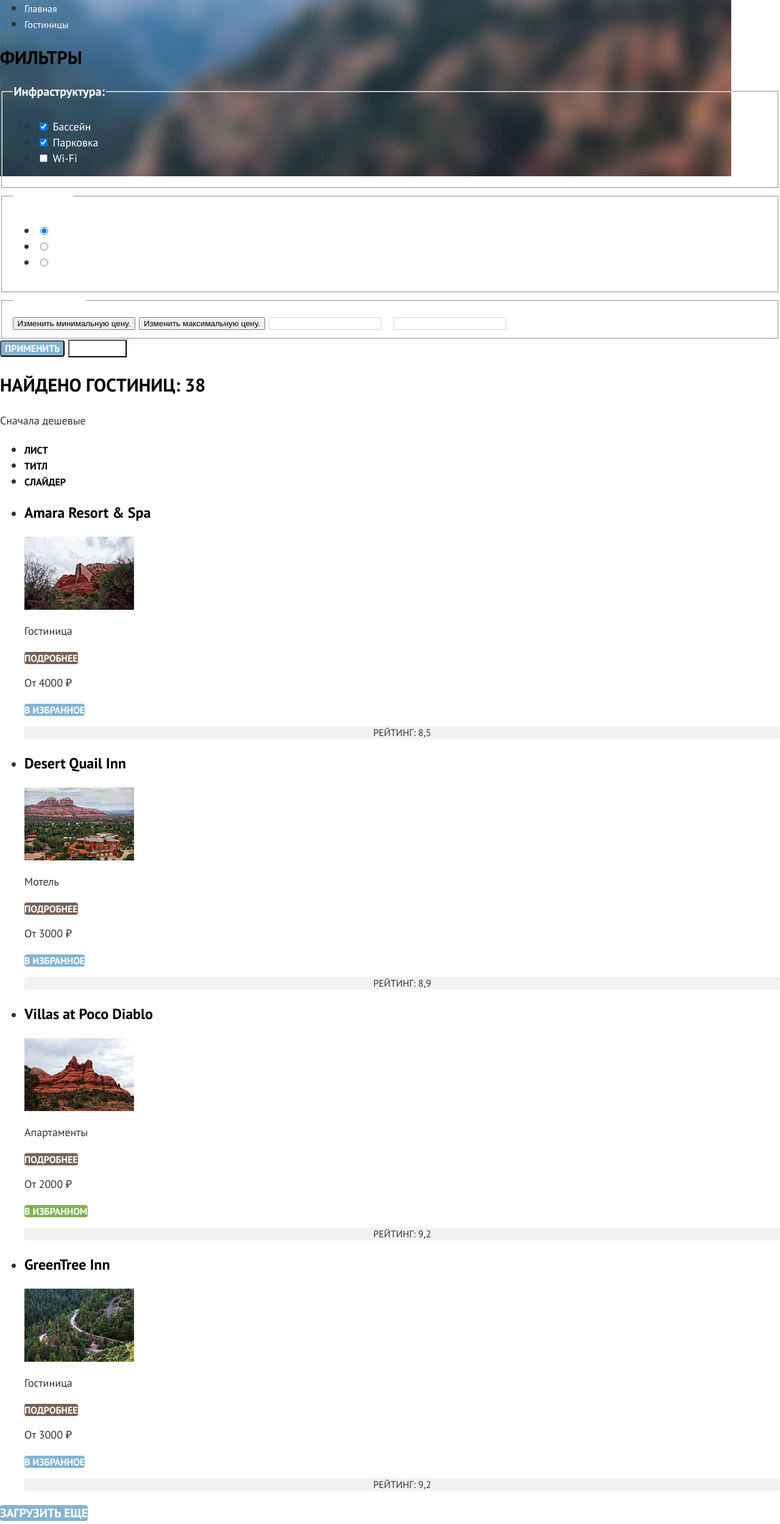
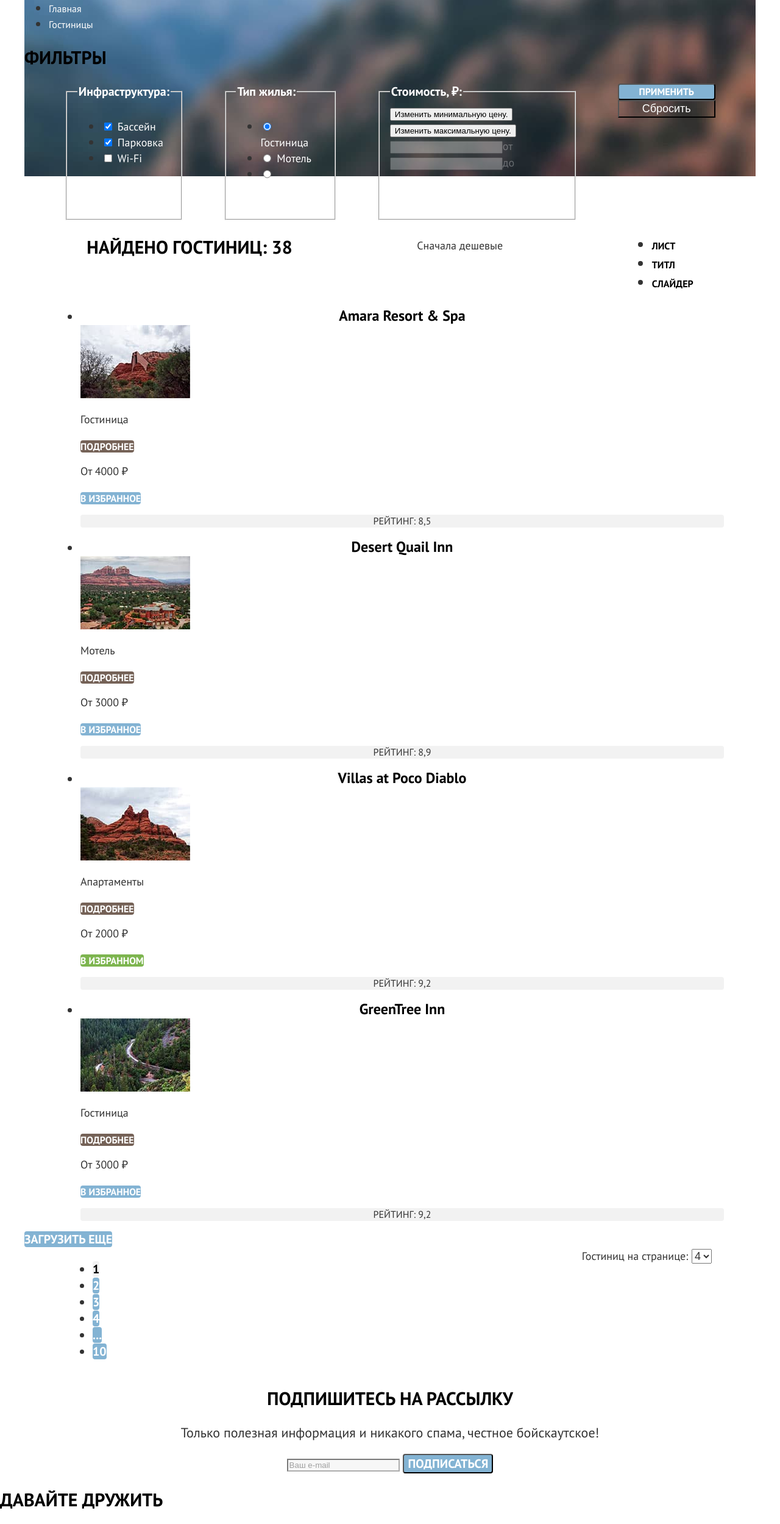
Before and after one commit to Solodnikov1994/1245695-sedona-32, a plain HTML site: page catalog.html in a window 1280 px wide. Shown: the part 240-2739 px from the top of the page at 61% size. Drawn offline with Linux system fonts and the light colour scheme.

Commit message:
Сетка страницы и крупных блоков на флексах для страницы каталога

```diff
--- a/catalog.html
+++ b/catalog.html
@@ -39,7 +39,8 @@
         </ul>
       </nav>
     </header>
-    <main class="main-inner">
+    <main class="main-container main-inner">
+      <div class="page-container">
         <div class="catalog-background">
           <header class="inner-header">
             <h1 class="inner-header-title">Гостиницы Седоны</h1>
@@ -57,7 +58,7 @@
           <section class="catalog-filters">
             <h2 class="visually-hidden">Фильтры</h2>
             <form class="catalog-filter" action="https://echo.htmlacademy.ru/" method="get">
-            <fieldset class="catalog-filter-group">
+              <fieldset class="catalog-filter-group infrastructure">
                 <legend class="catalog-filter-title">Инфраструктура:</legend>
                 <ul class="catalog-filter-list">
                   <li class="catalog-filter-item">
@@ -74,7 +75,7 @@
                   </li>
                 </ul>
               </fieldset>
-            <fieldset class="catalog-filter-group">
+              <fieldset class="catalog-filter-group type_of_housing">
                 <legend class="catalog-filter-title">Тип жилья:</legend>
                 <ul class="catalog-filter-list">
                   <li class="catalog-filter-item">
@@ -91,7 +92,7 @@
                   </li>
                 </ul>
               </fieldset>
-            <fieldset class="catalog-filter-group">
+              <fieldset class="catalog-filter-group cost_in_rubles">
                 <legend class="catalog-filter-title">Стоимость, ₽:</legend>
                 <button class="range-toggle toggle-min" type="button">
                   <span class="visually-hidden">Изменить минимальную цену.</span>
@@ -106,14 +107,19 @@
                   <input class="catalog-filter-input" type="number" name="max-price">до
                 </label>
               </fieldset>
+              <div class="apply-reset">
                 <button class="button button_blue" type="submit">Применить</button>
                 <button class="reset" type="reset">Сбросить</button>
+              </div>
             </form>
           </section>
         </div>
         <section class="catalog-sorting">
+          <div class="catalog-sorting-title">
             <h2 class="sorting">Найдено гостиниц: 38</h2>
+            <p>
               <a class="cheap" href="#">Сначала дешевые</a>
+            </p>
             <ul class="mode-list">
               <li class="mode-item">
                 <a class="button button_transparent" href="#">
@@ -131,6 +137,7 @@
                 </a>
               </li>
             </ul>
+          </div>
           <ul class="catalog-sorting-list">
             <li class="catalog-sorting-item">
               <h3 class="catalog-sorting-title">Amara Resort & Spa</h3>
@@ -177,7 +184,8 @@
               <p class="button button_rating">Рейтинг: 9,2</p>
             </li>
           </ul>
-        <a class="button button_blue_big" href="#">Загрузить еще</a>
+          <a class="button button_blue_big download_more" href="#">Загрузить еще</a>
+          <div class="pagination-hotels">
             <ul class="pagination">
               <li class="pagination-item">
                 <a class="pagination-link pagination-current">1</a>
@@ -204,6 +212,7 @@
                 <option value="4">4</option>
               </select>
             </form>
+          </div>
         </section>
         <section class="appointment-catalog">
           <h2>Подпишитесь на рассылку</h2>
@@ -213,6 +222,7 @@
             <button class="button button_blue_big" type="submit">Подписаться</button>
           </form>
         </section>
+      </div>
     </main>
     <footer class="page-footer">
       <h2 class="visually-hidden">Давайте дружить</h2>
--- a/css/styles.css
+++ b/css/styles.css
@@ -150,35 +150,34 @@
   color: #333333;
 }
 
-.advantages_item_2,
-.advantages_item_6 {
+.special_cold_light {
   width: 400px;
   background: rgba(131, 179, 211, 0.12);
 }
 
-.advantages_item_3 {
+.basic_white {
   width: 400px;
 }
 
-.advantages_item_7 {
+.special_blue_light {
   width: 400px;
   background: rgba(131, 179, 211, 0.2);
 }
 
-.advantages_item_1 {
+.special_cold {
   width: 1200px;
   background: #83B3D3;
 }
 
-.advantages_item_1 > h3 {
+.special_cold > h3 {
   color: #FFFFFF;
 }
 
-.advantages_item_1 > .number {
+.special_cold > .number {
   color: #FFFFFF;
 }
 
-.advantages_item_1 > p {
+.special_cold > p {
   color: #FFFFFF;
 }
 
@@ -206,9 +205,12 @@
 }
 
 .appointment-form input[type="email"] {
-  font-size: 18px;
-  line-height: 26px;
   background-color: #F2F2F2;
+  color: #000000;
+  opacity: 0.6;
+}
+
+input::placeholder {
   color: #000000;
   opacity: 0.6;
 }
@@ -231,8 +233,31 @@
   text-decoration: none;
 }
 
+.catalog-filter {
+  display: flex;
+  justify-content: space-evenly;
+}
+
+.infrastructure {
+  width: 150px;
+}
+
+.type_of_housing {
+  width: 145px;
+}
+
+.cost_in_rubles {
+  width: 287px;
+}
+
+.apply-reset {
+  display: flex;
+  flex-direction: column;
+  width: 160px;
+}
+
 .catalog-filter-title {
-  font-weight: bold;
+  font-weight: 700;
   font-size: 20px;
   line-height: 26px;
   color: #FFFFFF;
@@ -263,11 +288,17 @@
   background: transparent;
 }
 
+.catalog-sorting-title {
+  margin: 0;
+  display: flex;
+  justify-content: space-around;
+}
+
 .sorting {
   line-height: 39px;
 }
 
-.cheap{
+.cheap {
   font-size: 18px;
   line-height: 23px;
   color: #333333;
@@ -277,6 +308,13 @@
 .button_transparent {
   background: transparent;
   color: #000000;
+}
+
+.catalog-sorting-list {
+  display: flex;
+  flex-direction: column;
+  width: 1056px;
+  margin: 0 auto;
 }
 
 .catalog-sorting-title {
@@ -298,6 +336,20 @@
   font-weight: normal;
   color: #333333;
   background: #F2F2F2;
+}
+
+.download_more {
+  align-items: center;
+}
+
+.pagination-hotels {
+  display: flex;
+  width: 1056px;
+  margin: 0 auto;
+}
+
+.pagination {
+  margin-right: auto;
 }
 
 .pagination-link {
```
Also changed, not shown: index.html (+8 -8 lines). Lines whose indentation alone changed are shown as unchanged.
